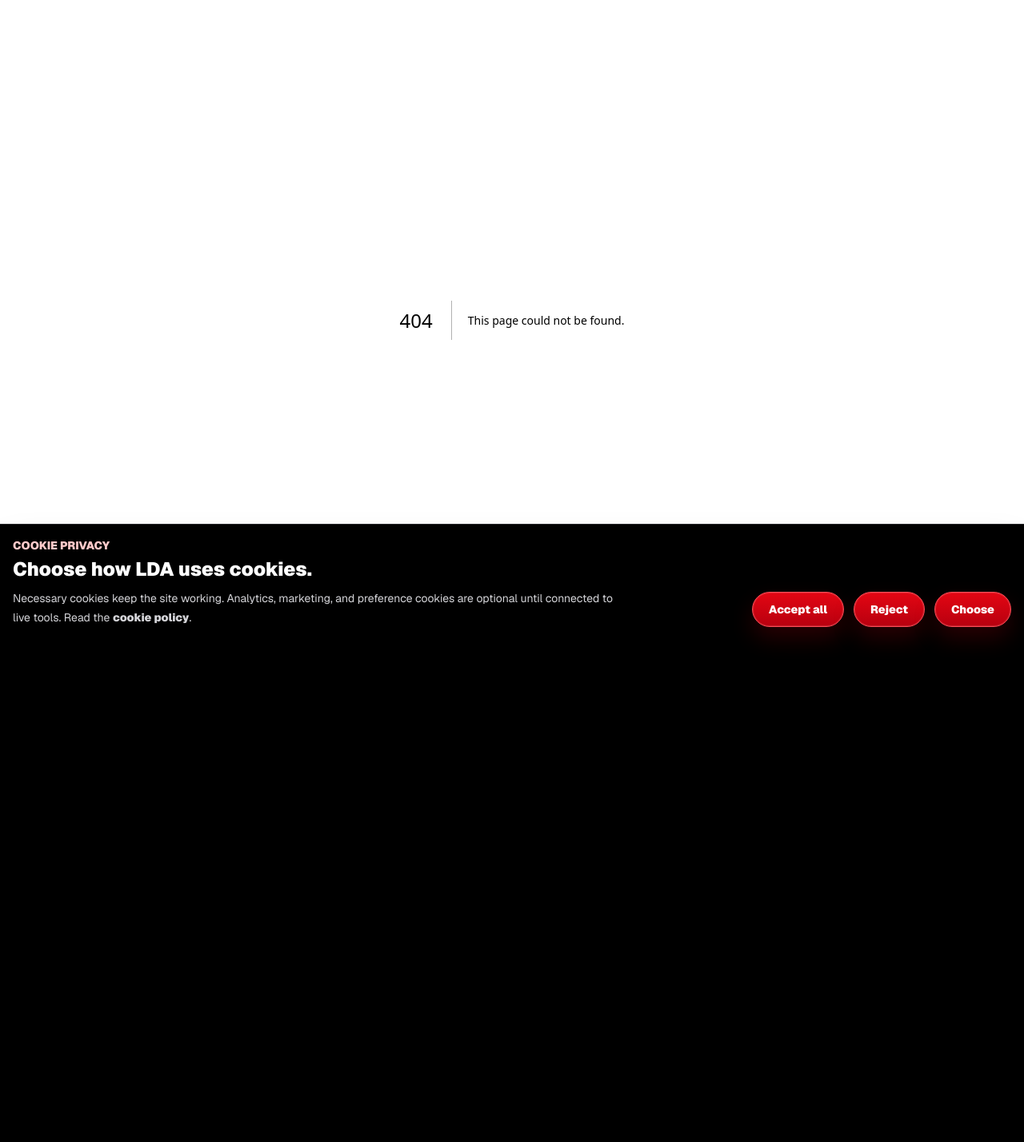
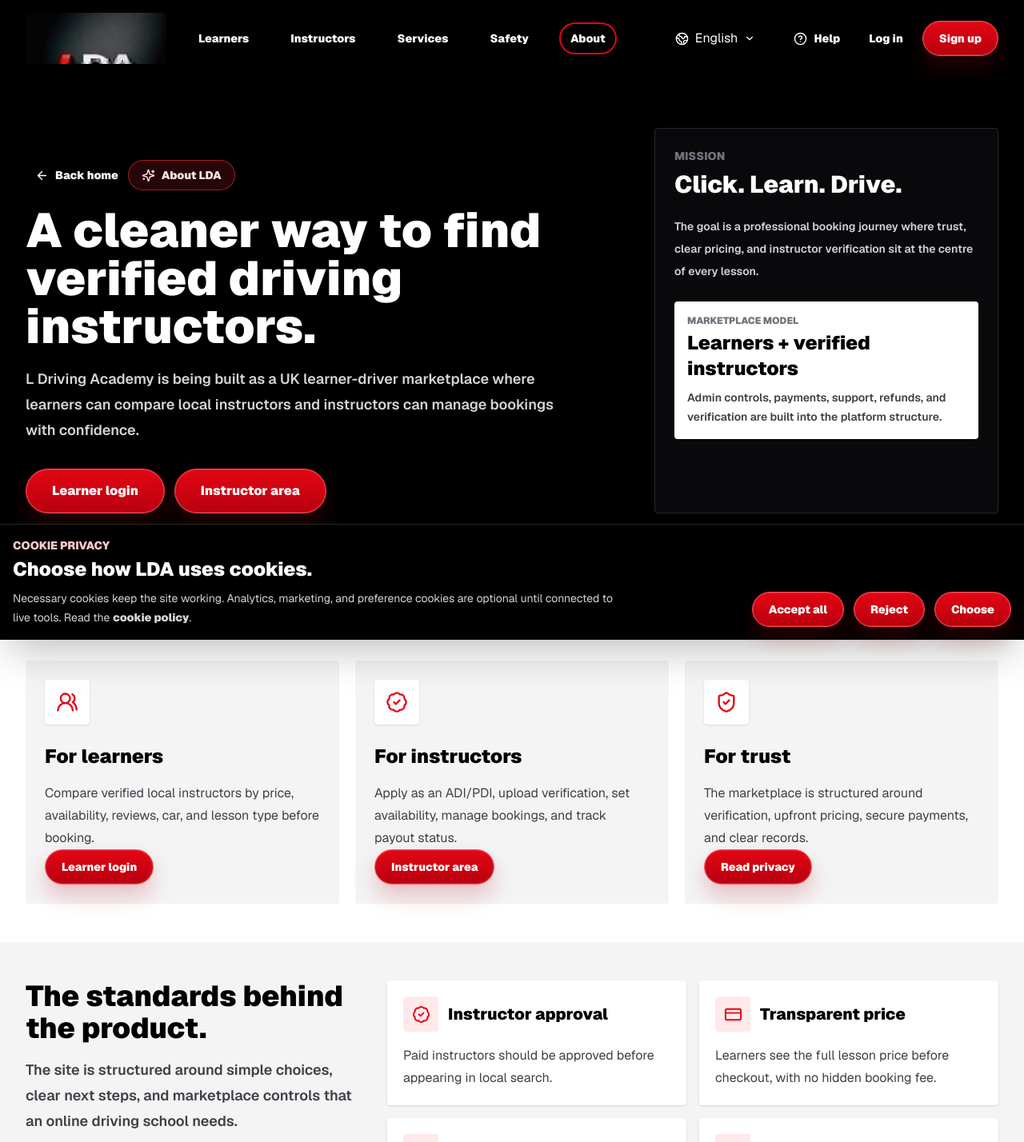
Before and after one commit to LDrivingAcademy/LDA, a Next.js app: page /about in a window 1280 px wide. Before the commit this address had no page. Shown: the top 1428 px of the page at 80% size. Before the commit the page ends 800 px from the top, so only its background shows below. Built offline with nearby package versions, Linux system fonts and the light colour scheme.

Commit message:
Add professional about page

```diff
--- /dev/null
+++ b/src/app/about/page.tsx
@@ -0,0 +1,178 @@
+import Link from "next/link";
+import {
+  ArrowLeft,
+  BadgeCheck,
+  CircleHelp,
+  CreditCard,
+  MapPin,
+  ShieldCheck,
+  Sparkles,
+  UsersRound
+} from "lucide-react";
+import { Brand } from "@/components/brand";
+import { LanguageSelector } from "@/components/language-selector";
+import { MainMenu } from "@/components/main-menu";
+import { SiteFooter } from "@/components/site-footer";
+
+const marketplaceCards = [
+  {
+    title: "For learners",
+    body: "Compare verified local instructors by price, availability, reviews, car, and lesson type before booking.",
+    icon: UsersRound,
+    href: "/auth/login?role=learner",
+    cta: "Learner login"
+  },
+  {
+    title: "For instructors",
+    body: "Apply as an ADI/PDI, upload verification, set availability, manage bookings, and track payout status.",
+    icon: BadgeCheck,
+    href: "/instructor",
+    cta: "Instructor area"
+  },
+  {
+    title: "For trust",
+    body: "The marketplace is structured around verification, upfront pricing, secure payments, and clear records.",
+    icon: ShieldCheck,
+    href: "/privacy",
+    cta: "Read privacy"
+  }
+];
+
+const standards = [
+  { icon: BadgeCheck, title: "Instructor approval", body: "Paid instructors should be approved before appearing in local search." },
+  { icon: CreditCard, title: "Transparent price", body: "Learners see the full lesson price before checkout, with no hidden booking fee." },
+  { icon: MapPin, title: "Local matching", body: "Smart Match is designed around distance, areas covered, transmission, price, and availability." },
+  { icon: ShieldCheck, title: "Privacy by design", body: "Learner data collection should stay focused on booking, support, payment, and safety needs." }
+];
+
+export default function AboutPage() {
+  return (
+    <>
+      <header className="sticky top-0 z-30 bg-black text-white">
+        <div className="mx-auto flex max-w-7xl items-center justify-between gap-5 px-4 py-4 sm:px-6 lg:px-8">
+          <div className="flex items-center gap-7">
+            <Brand />
+            <nav className="hidden items-center gap-7 lg:flex">
+              <Link href="/auth/login?role=learner" className="rounded-full px-3 py-2 text-sm font-black text-white hover:ring-2 hover:ring-brand">Learners</Link>
+              <Link href="/instructor" className="rounded-full px-3 py-2 text-sm font-black text-white hover:ring-2 hover:ring-brand">Instructors</Link>
+              <Link href="/#discover" className="rounded-full px-3 py-2 text-sm font-black text-white hover:ring-2 hover:ring-brand">Services</Link>
+              <Link href="/#safety" className="rounded-full px-3 py-2 text-sm font-black text-white hover:ring-2 hover:ring-brand">Safety</Link>
+              <Link href="/about" className="rounded-full px-3 py-2 text-sm font-black text-white ring-2 ring-brand">About</Link>
+            </nav>
+          </div>
+          <div className="hidden items-center gap-6 md:flex">
+            <LanguageSelector />
+            <Link href="/contact" className="inline-flex items-center gap-2 rounded-full px-3 py-2 text-sm font-black text-white hover:ring-2 hover:ring-brand">
+              <CircleHelp size={17} /> Help
+            </Link>
+            <Link href="/auth/login?role=learner" className="text-sm font-black hover:text-zinc-300">Log in</Link>
+            <Link href="/auth/login?role=learner" className="lda-pill lda-pill-sm">Sign up</Link>
+          </div>
+          <div className="md:hidden">
+            <MainMenu />
+          </div>
+        </div>
+      </header>
+
+      <main className="bg-white text-black">
+        <section className="bg-black text-white">
+          <div className="mx-auto grid max-w-7xl gap-10 px-4 py-12 sm:px-6 lg:grid-cols-[1fr_430px] lg:px-8 lg:py-16">
+            <div>
+              <Link href="/" className="inline-flex items-center gap-2 rounded-full px-3 py-2 text-sm font-black text-zinc-300 hover:text-white hover:ring-2 hover:ring-brand">
+                <ArrowLeft size={17} /> Back home
+              </Link>
+              <div className="mt-10 inline-flex items-center gap-2 rounded-full border border-red-500/60 bg-red-500/15 px-4 py-2 text-sm font-black text-red-100">
+                <Sparkles size={17} /> About LDA
+              </div>
+              <h1 className="mt-5 max-w-3xl text-5xl font-black tracking-normal sm:text-6xl">
+                A cleaner way to find verified driving instructors.
+              </h1>
+              <p className="mt-5 max-w-2xl text-lg font-semibold leading-8 text-zinc-300">
+                L Driving Academy is being built as a UK learner-driver marketplace where learners can compare local instructors and instructors can manage bookings with confidence.
+              </p>
+              <div className="mt-8 flex flex-wrap gap-3">
+                <Link href="/auth/login?role=learner" className="lda-pill">
+                  Learner login
+                </Link>
+                <Link href="/instructor" className="lda-pill">
+                  Instructor area
+                </Link>
+              </div>
+            </div>
+
+            <aside className="rounded border border-zinc-800 bg-zinc-950 p-6 shadow-2xl">
+              <div className="text-sm font-black uppercase text-zinc-500">Mission</div>
+              <div className="mt-2 text-3xl font-black text-white">Click. Learn. Drive.</div>
+              <p className="mt-5 text-sm font-semibold leading-7 text-zinc-300">
+                The goal is a professional booking journey where trust, clear pricing, and instructor verification sit at the centre of every lesson.
+              </p>
+              <div className="mt-6 rounded bg-white p-4 text-black">
+                <div className="text-xs font-black uppercase text-zinc-500">Marketplace model</div>
+                <div className="mt-1 text-2xl font-black">Learners + verified instructors</div>
+                <p className="mt-2 text-sm font-semibold leading-6 text-zinc-700">
+                  Admin controls, payments, support, refunds, and verification are built into the platform structure.
+                </p>
+              </div>
+            </aside>
+          </div>
+        </section>
+
+        <section className="mx-auto max-w-7xl px-4 py-12 sm:px-6 lg:px-8">
+          <h2 className="text-4xl font-black tracking-normal">What LDA is built for</h2>
+          <div className="mt-8 grid gap-5 lg:grid-cols-3">
+            {marketplaceCards.map((card) => {
+              const Icon = card.icon;
+              return (
+                <Link key={card.title} href={card.href} className="group flex min-h-[260px] flex-col rounded bg-zinc-100 p-6 text-black hover:bg-zinc-200">
+                  <div className="grid h-14 w-14 place-items-center rounded bg-white text-brand shadow-sm">
+                    <Icon size={28} />
+                  </div>
+                  <h3 className="mt-6 text-2xl font-black">{card.title}</h3>
+                  <p className="mt-4 leading-7 text-zinc-700">{card.body}</p>
+                  <span className="lda-pill lda-pill-sm mt-auto self-start">{card.cta}</span>
+                </Link>
+              );
+            })}
+          </div>
+        </section>
+
+        <section className="bg-zinc-100">
+          <div className="mx-auto grid max-w-7xl gap-8 px-4 py-12 sm:px-6 lg:grid-cols-[420px_1fr] lg:px-8">
+            <div>
+              <h2 className="text-4xl font-black tracking-normal">The standards behind the product.</h2>
+              <p className="mt-4 text-lg font-semibold leading-8 text-zinc-700">
+                The site is structured around simple choices, clear next steps, and marketplace controls that an online driving school needs.
+              </p>
+              <div className="mt-6 flex flex-wrap gap-3">
+                <Link href="/privacy" className="lda-pill">
+                  Privacy policy
+                </Link>
+                <Link href="/contact" className="lda-pill">
+                  Contact support
+                </Link>
+              </div>
+            </div>
+
+            <div className="grid gap-4 sm:grid-cols-2">
+              {standards.map((item) => {
+                const Icon = item.icon;
+                return (
+                  <article key={item.title} className="rounded bg-white p-5 shadow-sm">
+                    <div className="flex items-center gap-3">
+                      <div className="grid h-11 w-11 place-items-center rounded bg-red-500/10 text-brand">
+                        <Icon size={23} />
+                      </div>
+                      <h3 className="text-xl font-black">{item.title}</h3>
+                    </div>
+                    <p className="mt-4 leading-7 text-zinc-700">{item.body}</p>
+                  </article>
+                );
+              })}
+            </div>
+          </div>
+        </section>
+      </main>
+      <SiteFooter />
+    </>
+  );
+}
```
